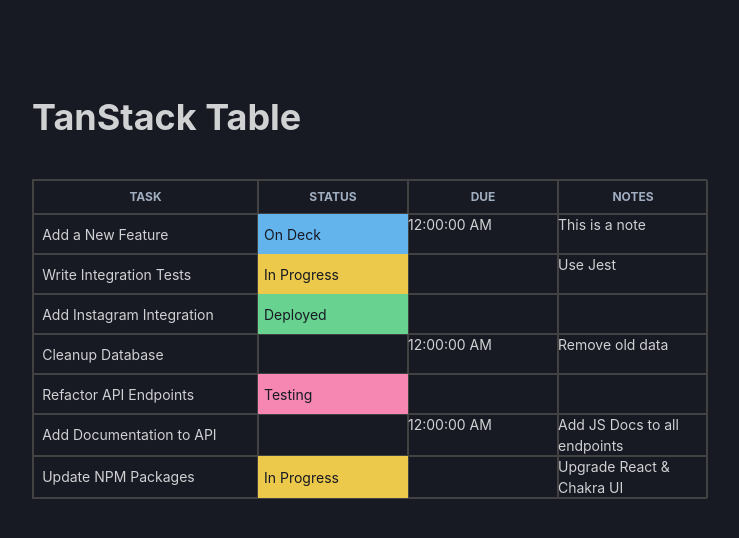
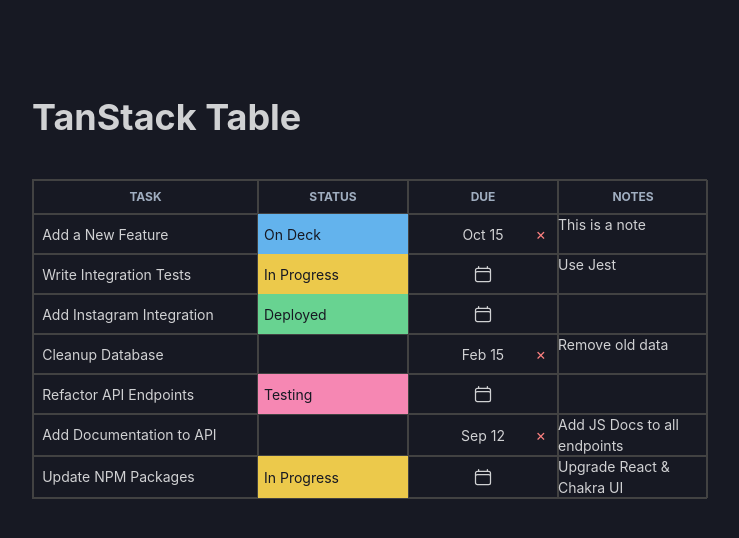
Before and after one commit to exslym/tanstack-table, a React (Vite) app: page / in a window 1280 px wide. Shown: the top 538 px of the page, without its empty margins (132-871 px from the left). Built offline with nearby package versions, Linux system fonts and the light colour scheme.

Commit message:
DateCell added

```diff
--- a/package.json
+++ b/package.json
@@ -16,7 +16,7 @@
     "@tanstack/react-table": "8.9.3",
     "framer-motion": "10.16.1",
     "react": "18.2.0",
-    "react-datepicker": "4.16.0",
+    "react-datepicker": "^4.16.0",
     "react-dom": "18.2.0"
   },
   "devDependencies": {
--- /dev/null
+++ b/src/components/DateCell.jsx
@@ -0,0 +1,46 @@
+import { Box, Center, Icon } from '@chakra-ui/react';
+import { forwardRef } from 'react';
+import DatePicker from 'react-datepicker';
+import 'react-datepicker/dist/react-datepicker.css';
+import CalendarIcon from './icons/CalendarIcon';
+
+const DateCustomInput = forwardRef(({ value, onClick, clearDate }, ref) => (
+	<Center ref={ref} onClick={onClick} cursor='pointer'>
+		{value ? (
+			<>
+				{value}
+				<Box
+					pos='absolute'
+					right={3}
+					fontSize='md'
+					color='red.300'
+					onClick={e => {
+						e.stopPropagation();
+						clearDate();
+					}}
+				>
+					&times;
+				</Box>
+			</>
+		) : (
+			<Icon as={CalendarIcon} fontSize='xl' />
+		)}
+	</Center>
+));
+
+const DateCell = ({ getValue, row, column, table }) => {
+	const date = getValue();
+	const { updateData } = table.options.meta;
+
+	return (
+		<DatePicker
+			wrapperClassName='date-wrapper'
+			dateFormat='MMM d'
+			selected={date}
+			onChange={date => updateData(row.index, column.id, date)}
+			customInput={<DateCustomInput clearDate={() => updateData(row.index, column.id, null)} />}
+		/>
+	);
+};
+
+export default DateCell;
--- a/src/components/TaskTable.jsx
+++ b/src/components/TaskTable.jsx
@@ -2,6 +2,7 @@
 import { flexRender, getCoreRowModel, useReactTable } from '@tanstack/react-table';
 import { useState } from 'react';
 import DATA from '../data';
+import DateCell from './DateCell';
 import EditableCell from './EditableCell';
 import StatusCell from './StatusCell';
 
@@ -20,7 +21,7 @@
 	{
 		accessorKey: 'due',
 		header: 'Due',
-		cell: props => <p>{props.getValue()?.toLocaleTimeString()}</p>,
+		cell: DateCell,
 	},
 	{
 		accessorKey: 'notes',
```
Also changed, not shown: 1 other file (tests, documents, lock files or other folders).
